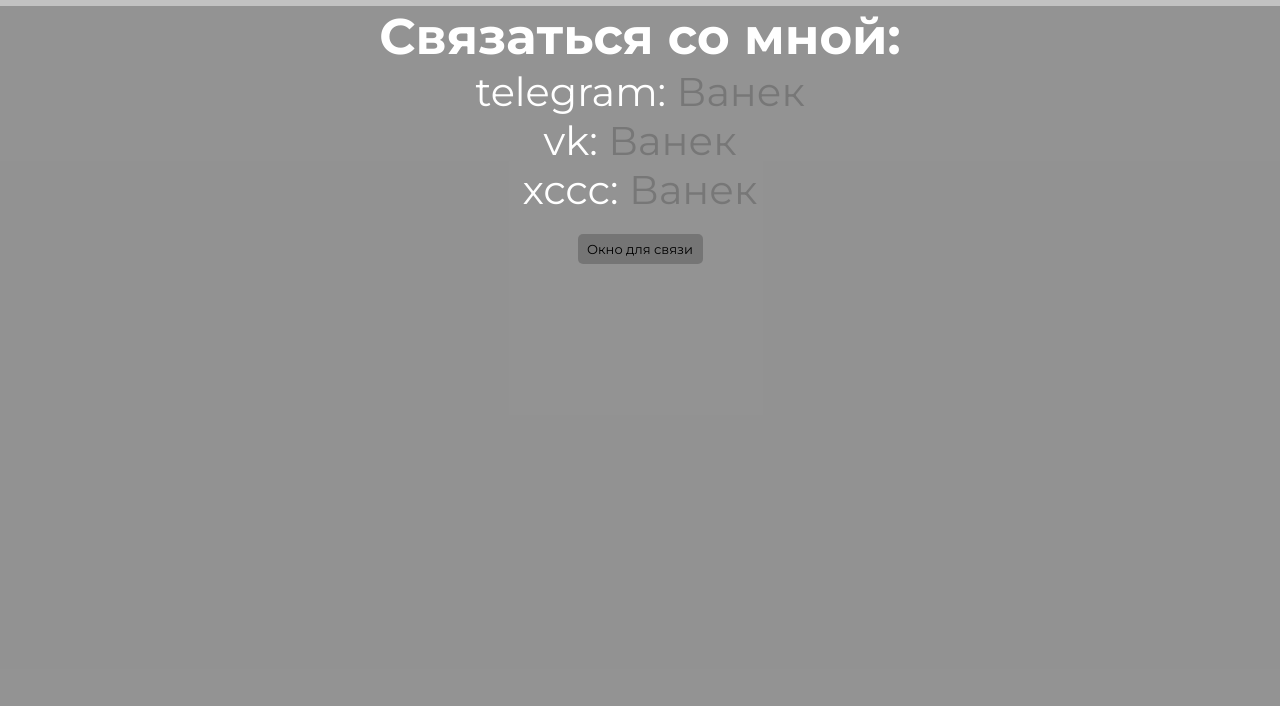
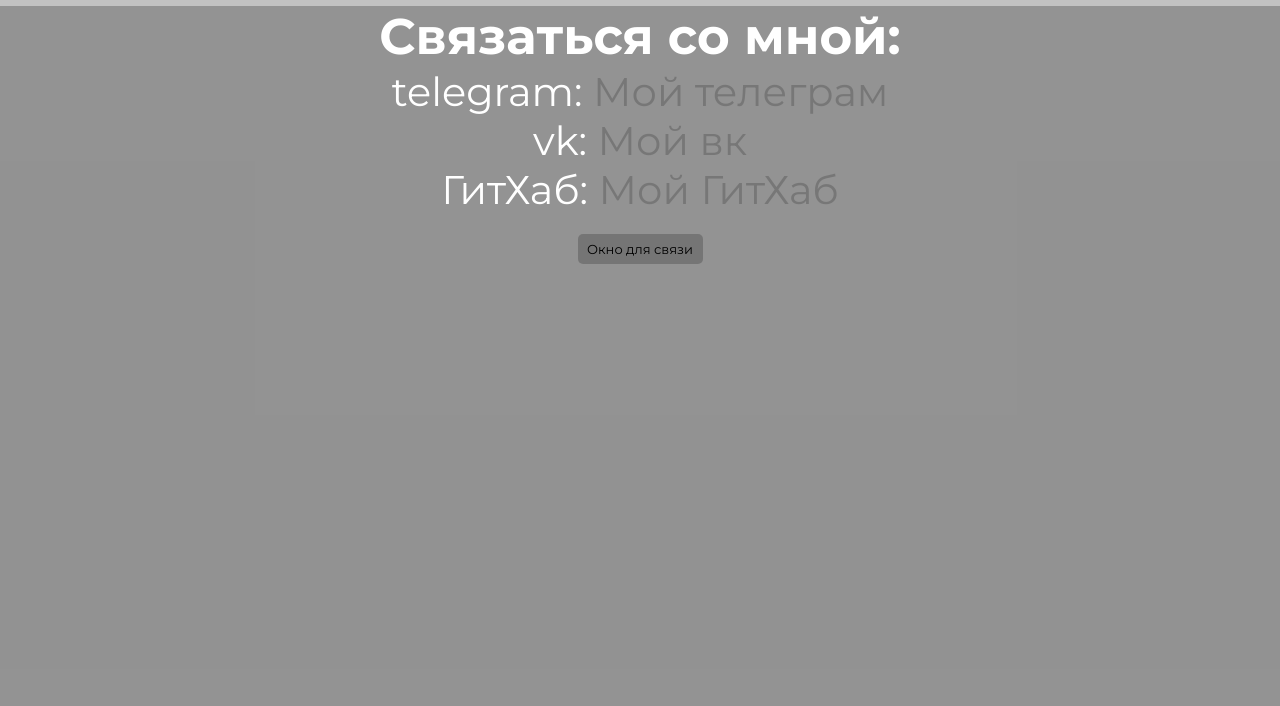
Before and after one commit to treyzar/Travel-Guide, a plain HTML site: page contacts.html in a window 1280 px wide. Shown: the part 94-800 px from the top of the page. Drawn offline with Linux system fonts and the light colour scheme.

Commit message:
Update contacts.html

```diff
--- a/contacts.html
+++ b/contacts.html
@@ -35,15 +35,15 @@
                 </h1>
                 <p class="main__container-box-1-subtitle">
                     telegram:
-                    <a href="https://web.telegram.org/a/#996599138" class="main__container-box-1-social">Ванек</a>
+                    <a href="https://web.telegram.org/a/#996599138" class="main__container-box-1-social">Мой телеграм</a>
                 </p>
                 <p class="main__container-box-1-subtitle">
                     vk:
-                    <a href="https://vk.com/rikimauzer" class="main__container-box-1-social">Ванек</a>
+                    <a href="https://vk.com/rikimauzer" class="main__container-box-1-social">Мой вк</a>
                 </p>
                 <p class="main__container-box-1-subtitle">
-                    хссс:
-                    <a href="https://github.com/treyzar" class="main__container-box-1-social">Ванек</a>
+                    ГитХаб:
+                    <a href="https://github.com/treyzar" class="main__container-box-1-social">Мой ГитХаб</a>
                 </p>
             </div>
     </div>
```
